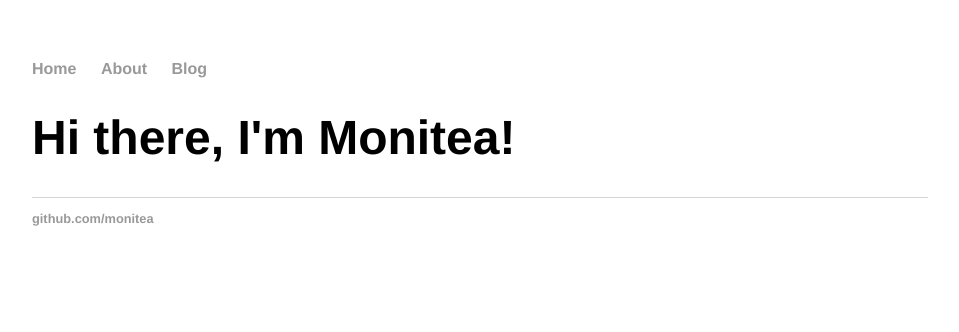
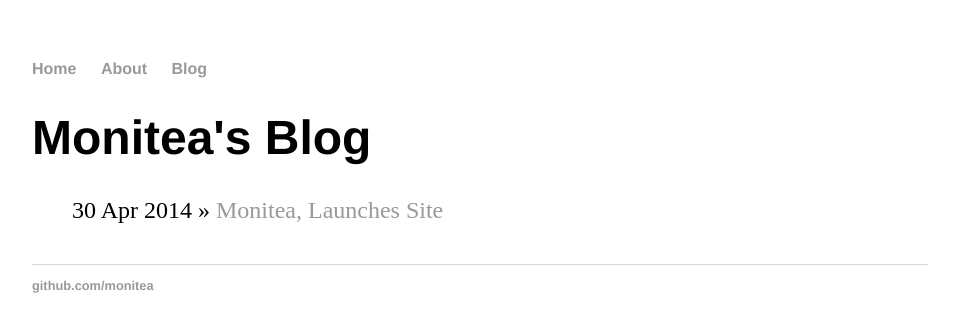
Before and after one commit to monitea/monitea.github.io, a Jekyll site: the page built from index.html, in a window 1280 px wide. Shown: the top 332 px of the page, without its empty margins (160-1119 px from the left). Built offline with Jekyll 4.4.1, drawn with Linux system fonts in a browser that asks for light colours.

Commit message:
Update index.html

```diff
--- a/index.html
+++ b/index.html
@@ -1,7 +1,11 @@
 ---
 layout: default
-title: Monitea
+title: Monitea's Blog
 ---
-<div class="blurb">
-	<h1>Hi there, I'm Monitea!</h1>
-</div><!-- /.blurb -->
+	<h1>{{ page.title }}</h1>
+	<ul class="posts">
+
+	  {% for post in site.posts %}
+	    <li><span>{{ post.date | date_to_string }}</span> » <a href="{{ post.url }}" title="{{ post.title }}">{{ post.title }}</a></li>
+	  {% endfor %}
+</ul>
```
